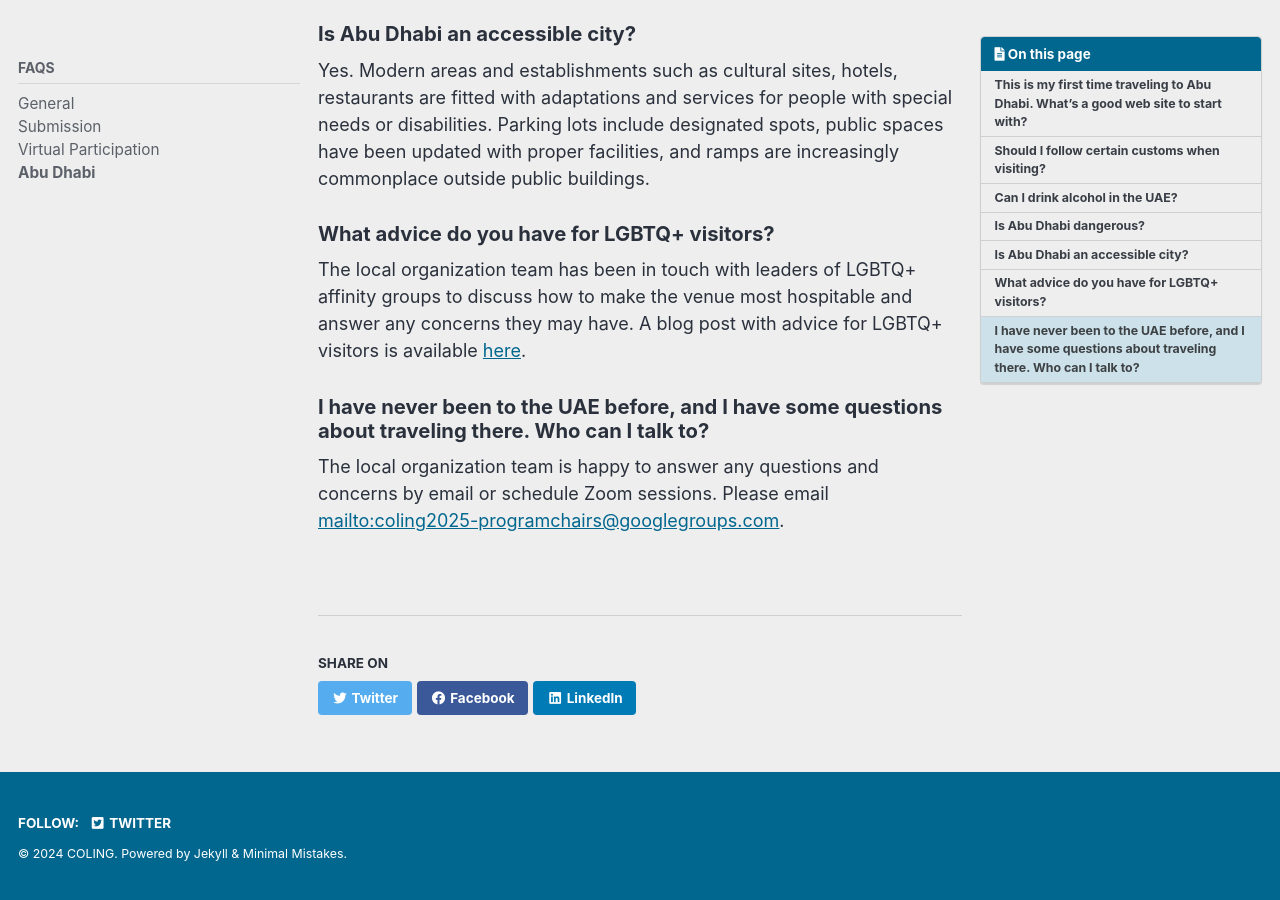
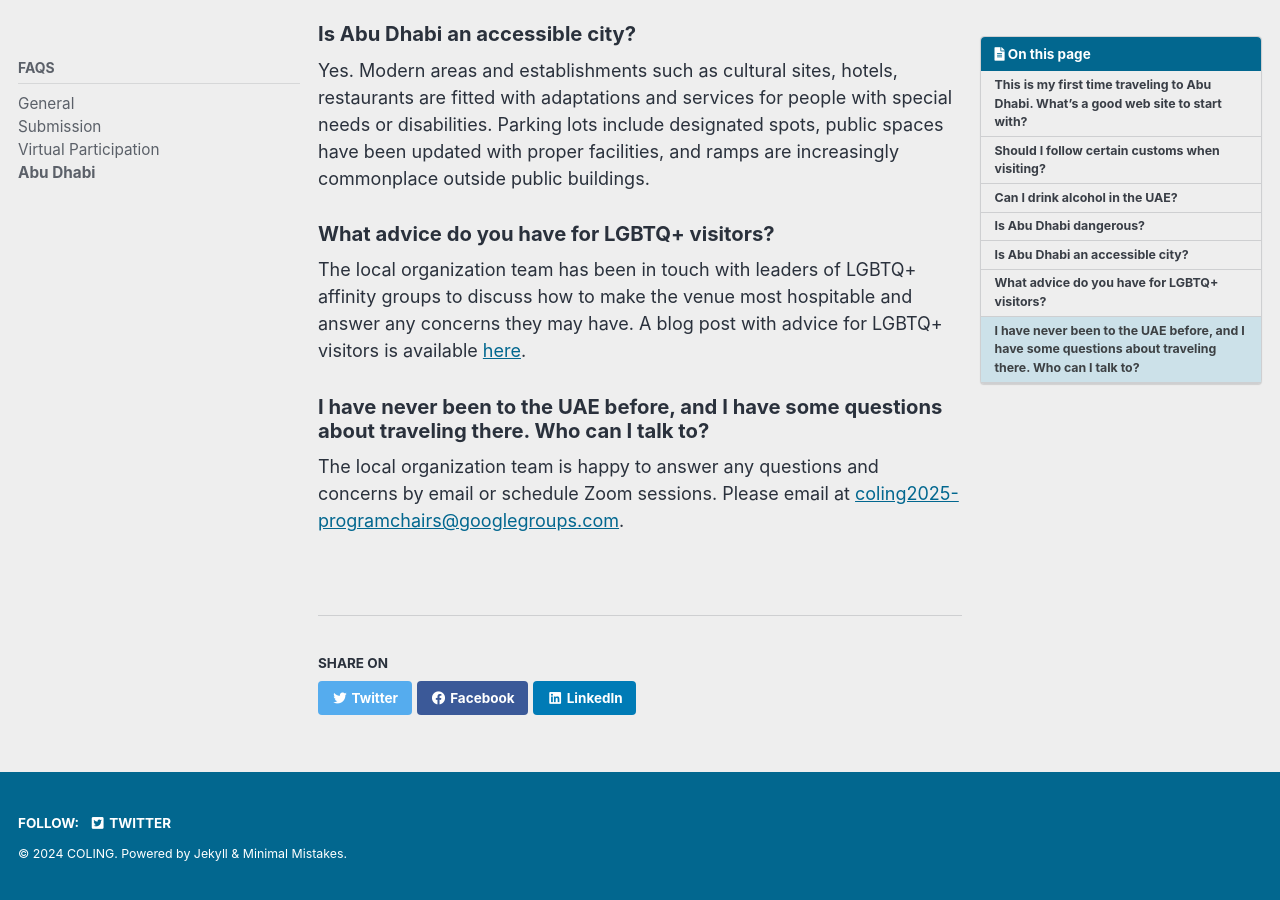
Before and after one commit to hasaniqbal777/coling-2025, a Jekyll site: the page built from _pages/faqs/abudhabi.md, in a window 1280 px wide and 900 px high, scrolled down 964 px. Built offline with Jekyll 4.4.1, drawn with Linux system fonts in a browser that asks for light colours; cached includes are drawn as plain includes; comment, search, counter and statistics services are not loaded.

Commit message:
FAQ: Abu Dhabi

```diff
--- a/_pages/faqs/abudhabi.md
+++ b/_pages/faqs/abudhabi.md
@@ -41,4 +41,4 @@ The local organization team has been in touch with leaders of LGBTQ+ affinity gr
 
 ### I have never been to the UAE before, and I have some questions about traveling there. Who can I talk to?
 
-The local organization team is happy to answer any questions and concerns by email or schedule Zoom sessions. Please email [mailto:coling2025-programchairs@googlegroups.com](mailto:coling2025-programchairs@googlegroups.com).
+The local organization team is happy to answer any questions and concerns by email or schedule Zoom sessions. Please email at [coling2025-programchairs@googlegroups.com](mailto:coling2025-local-chairs@googlegroups.com).
```
